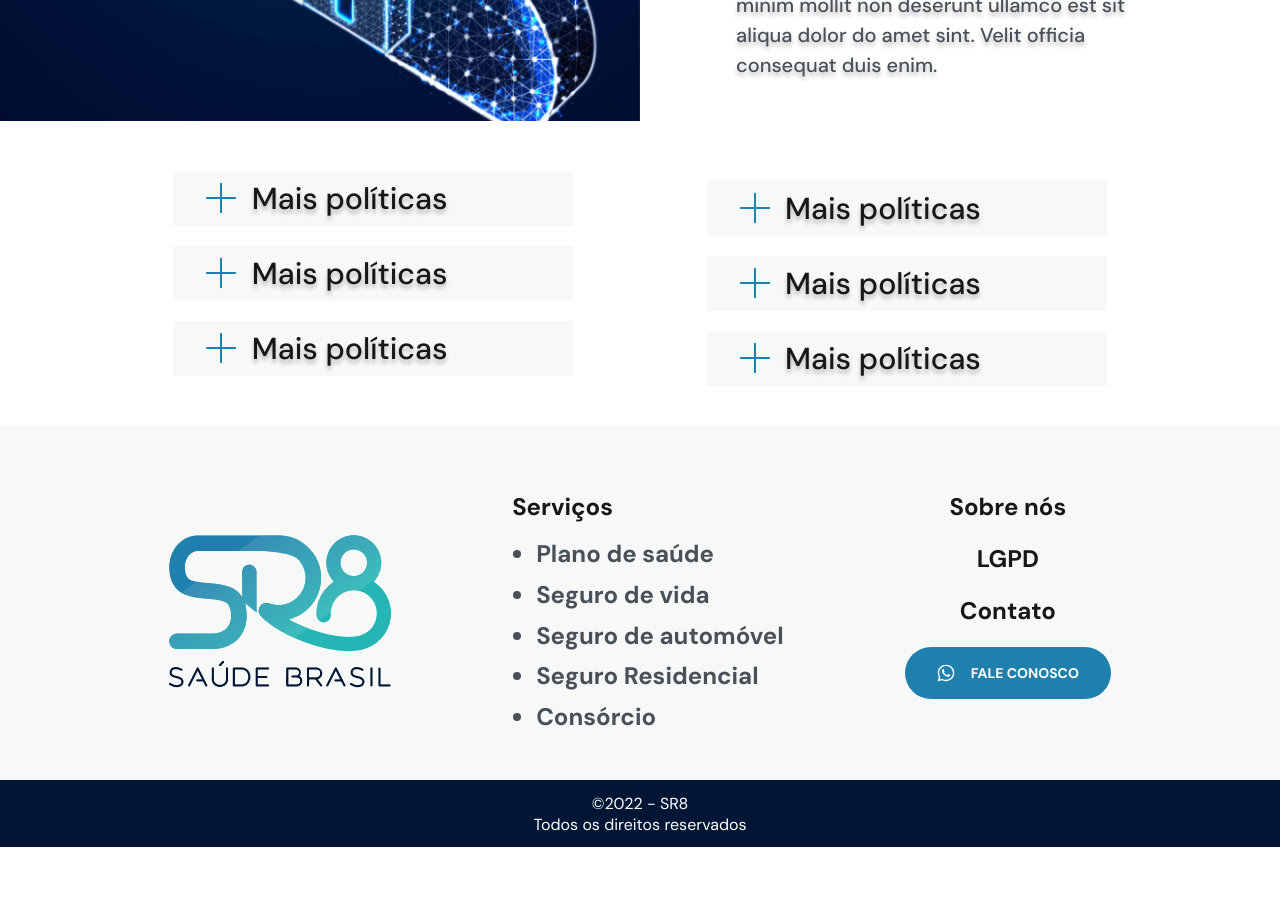
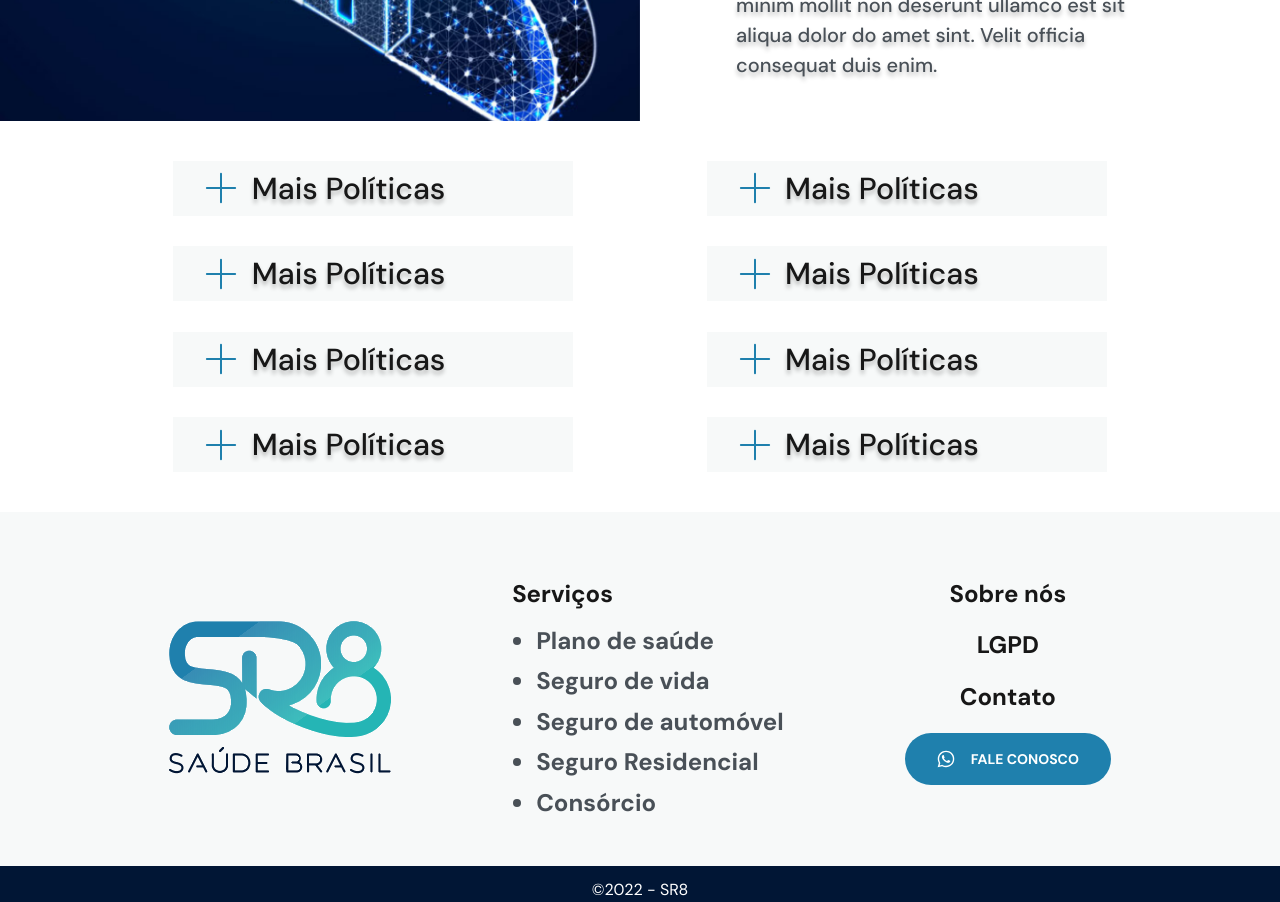
Before and after one commit to DanielBarros86/sr8-saude, a Next.js app: page /lgpd in a window 1280 px wide. Shown: the part 820-1722 px from the top of the page. Before the commit the page ends 1667 px from the top, so only its background shows below. Built offline with nearby package versions, Linux system fonts and the light colour scheme; no server answers.

Commit message:
feat: add accordion on LGDP page

```diff
--- a/src/components/Menu/index.tsx
+++ b/src/components/Menu/index.tsx
@@ -19,7 +19,7 @@ export function Menu() {
     }
 
     function handleScreenResize() {
-      if (window.innerWidth > 1300 && isSidebarOpen) {
+      if (window.innerWidth > 1220 && isSidebarOpen) {
         setIsSidebarOpen(false);
       }
     }
@@ -33,7 +33,7 @@ export function Menu() {
   }, [isSidebarOpen]);
 
   return (
-    <Container>
+    <Container isSidebarOpen={isSidebarOpen}>
       <nav>
         <Link href="/">
           <a>
--- a/src/components/Menu/styles.ts
+++ b/src/components/Menu/styles.ts
@@ -1,5 +1,9 @@
 import styled, { css } from 'styled-components';
 import { Button } from '../Button';
+
+type ContainerProps = {
+  isSidebarOpen: boolean;
+};
 
 type ItemsProps = {
   isSidebarOpen: boolean;
@@ -9,7 +13,7 @@ type BurgerProps = {
   isSidebarOpen: boolean;
 };
 
-export const Container = styled.header`
+export const Container = styled.header<ContainerProps>`
   position: fixed;
   top: 0;
   width: 100%;
@@ -31,6 +35,7 @@ export const Container = styled.header`
       top: 2.8rem;
       right: 19.2rem;
       z-index: 2;
+      display: ${({ isSidebarOpen }) => (isSidebarOpen ? 'block' : 'none')};
     }
 
     @media (max-width: 720px) {
--- a/src/pages/lgpd/index.tsx
+++ b/src/pages/lgpd/index.tsx
@@ -1,7 +1,7 @@
 import { Banner } from '../../components/Banner';
 import { SEO } from '../../components/SEO';
 
-import { Container, Description, MorePolicies } from './styles';
+import { Accordion, Container, Description, MorePolicies } from './styles';
 
 export default function LGDP() {
   return (
@@ -40,39 +40,169 @@ export default function LGDP() {
         </Description>
 
         <MorePolicies>
-          <ul>
-            <li>
+          <div>
+            <Accordion>
+              <input type="checkbox" id="policy1" />
+              <label htmlFor="policy1">
                 <img src="/icons/plus.svg" alt="Ver mais" />
-              Mais políticas
-            </li>
+                Mais Políticas
+              </label>
+              <p>
+                Lorem ipsum dolor sit amet, consectetur adipiscing elit.
+                Curabitur id gravida urna. Nunc ut feugiat enim. Donec ligula
+                nibh, tincidunt eleifend posuere a, semper ac magna. Nam
+                tincidunt tristique lacus sit amet fringilla. Sed scelerisque
+                tristique enim sed facilisis. Proin lacinia odio eu turpis
+                sodales pretium. Cras a nulla ac felis porta scelerisque egestas
+                in velit. Etiam pretium vitae neque ac feugiat. Nulla sed
+                pulvinar ipsum, eu varius augue. Etiam sodales, nibh vehicula
+                vehicula suscipit, quam ipsum tempor nulla, non gravida ante
+                ligula eget diam. Aliquam et sem nisl.
+              </p>
+            </Accordion>
 
-            <li>
+            <Accordion>
+              <input type="checkbox" id="policy2" />
+              <label htmlFor="policy2">
                 <img src="/icons/plus.svg" alt="Ver mais" />
-              Mais políticas
-            </li>
+                Mais Políticas
+              </label>
+              <p>
+                Lorem ipsum dolor sit amet, consectetur adipiscing elit.
+                Curabitur id gravida urna. Nunc ut feugiat enim. Donec ligula
+                nibh, tincidunt eleifend posuere a, semper ac magna. Nam
+                tincidunt tristique lacus sit amet fringilla. Sed scelerisque
+                tristique enim sed facilisis. Proin lacinia odio eu turpis
+                sodales pretium. Cras a nulla ac felis porta scelerisque egestas
+                in velit. Etiam pretium vitae neque ac feugiat. Nulla sed
+                pulvinar ipsum, eu varius augue. Etiam sodales, nibh vehicula
+                vehicula suscipit, quam ipsum tempor nulla, non gravida ante
+                ligula eget diam. Aliquam et sem nisl.
+              </p>
+            </Accordion>
 
-            <li>
+            <Accordion>
+              <input type="checkbox" id="policy3" />
+              <label htmlFor="policy3">
                 <img src="/icons/plus.svg" alt="Ver mais" />
-              Mais políticas
-            </li>
-          </ul>
+                Mais Políticas
+              </label>
+              <p>
+                Lorem ipsum dolor sit amet, consectetur adipiscing elit.
+                Curabitur id gravida urna. Nunc ut feugiat enim. Donec ligula
+                nibh, tincidunt eleifend posuere a, semper ac magna. Nam
+                tincidunt tristique lacus sit amet fringilla. Sed scelerisque
+                tristique enim sed facilisis. Proin lacinia odio eu turpis
+                sodales pretium. Cras a nulla ac felis porta scelerisque egestas
+                in velit. Etiam pretium vitae neque ac feugiat. Nulla sed
+                pulvinar ipsum, eu varius augue. Etiam sodales, nibh vehicula
+                vehicula suscipit, quam ipsum tempor nulla, non gravida ante
+                ligula eget diam. Aliquam et sem nisl.
+              </p>
+            </Accordion>
 
-          <ul>
-            <li>
+            <Accordion>
+              <input type="checkbox" id="policy4" />
+              <label htmlFor="policy4">
                 <img src="/icons/plus.svg" alt="Ver mais" />
-              Mais políticas
-            </li>
+                Mais Políticas
+              </label>
+              <p>
+                Lorem ipsum dolor sit amet, consectetur adipiscing elit.
+                Curabitur id gravida urna. Nunc ut feugiat enim. Donec ligula
+                nibh, tincidunt eleifend posuere a, semper ac magna. Nam
+                tincidunt tristique lacus sit amet fringilla. Sed scelerisque
+                tristique enim sed facilisis. Proin lacinia odio eu turpis
+                sodales pretium. Cras a nulla ac felis porta scelerisque egestas
+                in velit. Etiam pretium vitae neque ac feugiat. Nulla sed
+                pulvinar ipsum, eu varius augue. Etiam sodales, nibh vehicula
+                vehicula suscipit, quam ipsum tempor nulla, non gravida ante
+                ligula eget diam. Aliquam et sem nisl.
+              </p>
+            </Accordion>
+          </div>
 
-            <li>
+          <div>
+            <Accordion>
+              <input type="checkbox" id="policy5" />
+              <label htmlFor="policy5">
                 <img src="/icons/plus.svg" alt="Ver mais" />
-              Mais políticas
-            </li>
+                Mais Políticas
+              </label>
+              <p>
+                Lorem ipsum dolor sit amet, consectetur adipiscing elit.
+                Curabitur id gravida urna. Nunc ut feugiat enim. Donec ligula
+                nibh, tincidunt eleifend posuere a, semper ac magna. Nam
+                tincidunt tristique lacus sit amet fringilla. Sed scelerisque
+                tristique enim sed facilisis. Proin lacinia odio eu turpis
+                sodales pretium. Cras a nulla ac felis porta scelerisque egestas
+                in velit. Etiam pretium vitae neque ac feugiat. Nulla sed
+                pulvinar ipsum, eu varius augue. Etiam sodales, nibh vehicula
+                vehicula suscipit, quam ipsum tempor nulla, non gravida ante
+                ligula eget diam. Aliquam et sem nisl.
+              </p>
+            </Accordion>
 
-            <li>
+            <Accordion>
+              <input type="checkbox" id="policy6" />
+              <label htmlFor="policy6">
                 <img src="/icons/plus.svg" alt="Ver mais" />
-              Mais políticas
-            </li>
-          </ul>
+                Mais Políticas
+              </label>
+              <p>
+                Lorem ipsum dolor sit amet, consectetur adipiscing elit.
+                Curabitur id gravida urna. Nunc ut feugiat enim. Donec ligula
+                nibh, tincidunt eleifend posuere a, semper ac magna. Nam
+                tincidunt tristique lacus sit amet fringilla. Sed scelerisque
+                tristique enim sed facilisis. Proin lacinia odio eu turpis
+                sodales pretium. Cras a nulla ac felis porta scelerisque egestas
+                in velit. Etiam pretium vitae neque ac feugiat. Nulla sed
+                pulvinar ipsum, eu varius augue. Etiam sodales, nibh vehicula
+                vehicula suscipit, quam ipsum tempor nulla, non gravida ante
+                ligula eget diam. Aliquam et sem nisl.
+              </p>
+            </Accordion>
+
+            <Accordion>
+              <input type="checkbox" id="policy7" />
+              <label htmlFor="policy7">
+                <img src="/icons/plus.svg" alt="Ver mais" />
+                Mais Políticas
+              </label>
+              <p>
+                Lorem ipsum dolor sit amet, consectetur adipiscing elit.
+                Curabitur id gravida urna. Nunc ut feugiat enim. Donec ligula
+                nibh, tincidunt eleifend posuere a, semper ac magna. Nam
+                tincidunt tristique lacus sit amet fringilla. Sed scelerisque
+                tristique enim sed facilisis. Proin lacinia odio eu turpis
+                sodales pretium. Cras a nulla ac felis porta scelerisque egestas
+                in velit. Etiam pretium vitae neque ac feugiat. Nulla sed
+                pulvinar ipsum, eu varius augue. Etiam sodales, nibh vehicula
+                vehicula suscipit, quam ipsum tempor nulla, non gravida ante
+                ligula eget diam. Aliquam et sem nisl.
+              </p>
+            </Accordion>
+
+            <Accordion>
+              <input type="checkbox" id="policy8" />
+              <label htmlFor="policy8">
+                <img src="/icons/plus.svg" alt="Ver mais" />
+                Mais Políticas
+              </label>
+              <p>
+                Lorem ipsum dolor sit amet, consectetur adipiscing elit.
+                Curabitur id gravida urna. Nunc ut feugiat enim. Donec ligula
+                nibh, tincidunt eleifend posuere a, semper ac magna. Nam
+                tincidunt tristique lacus sit amet fringilla. Sed scelerisque
+                tristique enim sed facilisis. Proin lacinia odio eu turpis
+                sodales pretium. Cras a nulla ac felis porta scelerisque egestas
+                in velit. Etiam pretium vitae neque ac feugiat. Nulla sed
+                pulvinar ipsum, eu varius augue. Etiam sodales, nibh vehicula
+                vehicula suscipit, quam ipsum tempor nulla, non gravida ante
+                ligula eget diam. Aliquam et sem nisl.
+              </p>
+            </Accordion>
+          </div>
         </MorePolicies>
       </main>
     </Container>
--- a/src/pages/lgpd/styles.ts
+++ b/src/pages/lgpd/styles.ts
@@ -88,53 +88,74 @@ export const Description = styled.section`
 
 export const MorePolicies = styled.section`
   display: flex;
-  align-items: center;
   justify-content: space-evenly;
   padding: 2.5rem;
 
-  ul {
-    list-style: none;
-    gap: 1.9rem;
+  @media (max-width: 980px) {
+    flex-direction: column;
+    justify-content: center;
 
-    & + ul {
+    > div + div {
       margin-top: 1.25rem;
     }
+  }
+`;
 
-    li {
+export const Accordion = styled.div`
   width: 25rem;
+  overflow: hidden;
+
+  & + div {
+    margin-top: 1.9rem;
+  }
+
+  input {
+    display: none;
+
+    &:checked {
+      ~ p {
+        max-height: 100vh;
+        padding: 1rem;
+      }
+
+      ~ label {
+        filter: brightness(0.9);
+      }
+    }
+  }
+
+  label {
+    display: flex;
+    align-items: center;
     padding: 0.5rem 2rem;
     background: ${({ theme }) => theme.colors.backgroundSecondary};
-
     font-size: 1.9rem;
     font-weight: 500;
     color: ${({ theme }) => theme.colors.grayHeadline};
     text-shadow: 0px 4px 4px rgba(0, 0, 0, 0.25);
+    cursor: pointer;
 
-      display: flex;
-      align-items: center;
-
-      & + li {
-        margin-top: 1.25rem;
+    &:hover {
+      filter: brightness(0.9);
     }
 
     img {
       margin-right: 0.9rem;
     }
   }
+
+  p {
+    max-height: 0;
+    font-size: 1.2rem;
+    text-shadow: 0px 4px 4px rgba(0, 0, 0, 0.25);
+    transition: 0.7s;
   }
 
   @media (max-width: 980px) {
-    flex-direction: column;
-    justify-content: center;
+    width: 100%;
 
-    ul {
-      width: 100%;
-      gap: 1.25rem;
-
-      li {
-        display: flex;
-        width: 100%;
-      }
+    & + div {
+      margin-top: 1.25rem;
     }
   }
 `;
```
Also changed, not shown: .eslintrc.json. Lines whose indentation alone changed are shown as unchanged.
